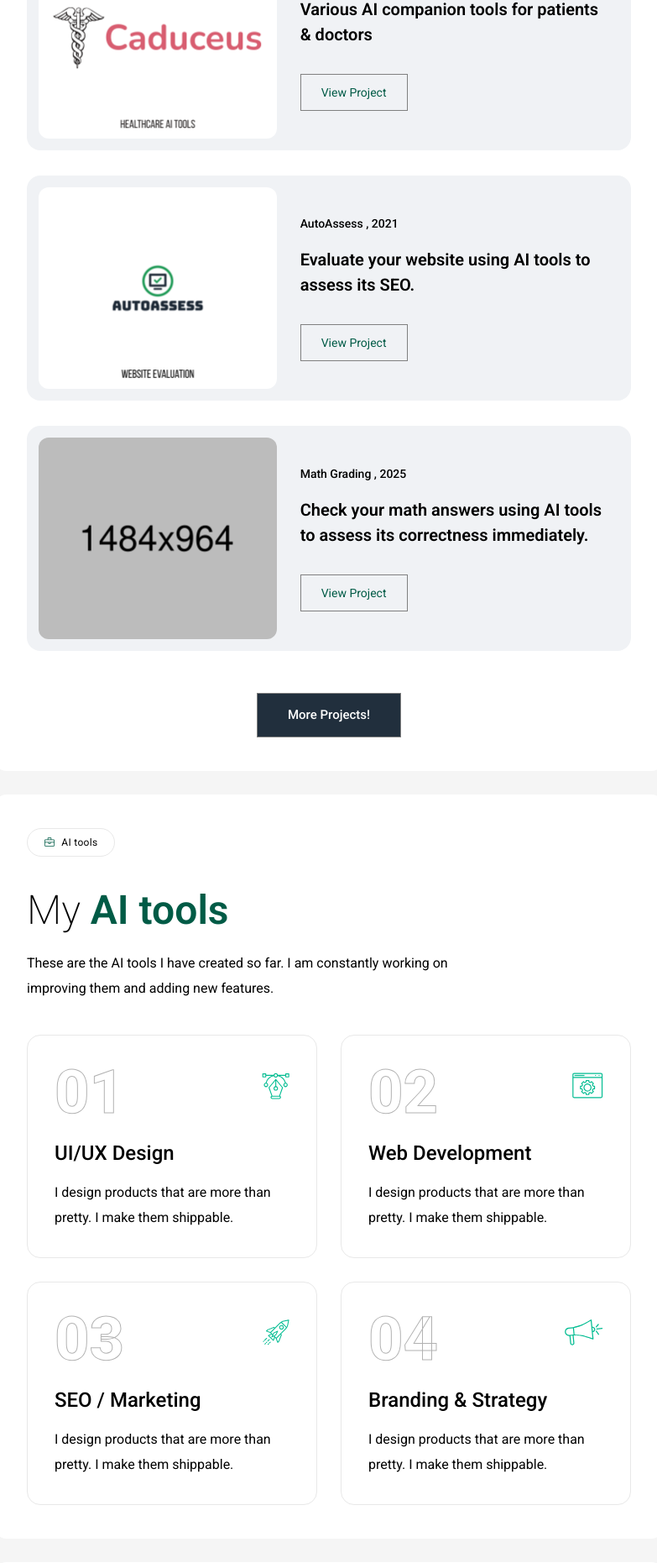
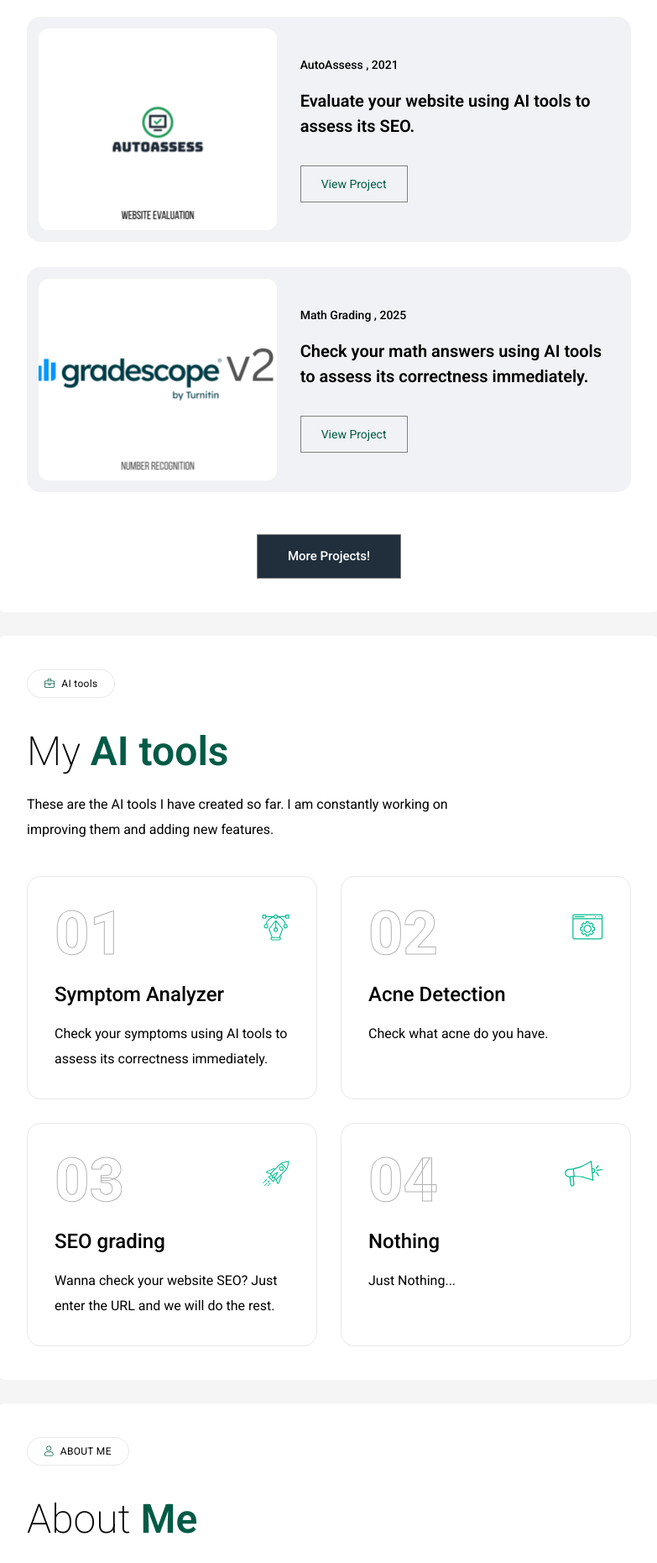
Before and after one commit to AnJayAx/Edsonng, a Flask app: page / in a window 1280 px wide. Shown: the part 1088-2949 px from the top of the page at 84% size, without its empty margins (368-1151 px from the left). Run offline with Flask 3, Linux system fonts and the light colour scheme; parts of the project's set-up code (start-up, migrations or seed data) failed here and were passed over.

Commit message:
update img

```diff
--- a/templates/index.html
+++ b/templates/index.html
@@ -29,7 +29,7 @@
                     </li>
                     <li>
                         <i class="mr-2 fal fa-check-double text-theme"></i>
-                        Open for requests
+                        Just a student
                     </li>
                 </ul>
                 <ul class="mt-7 buttons">
@@ -37,18 +37,18 @@
                         <a href="#contact"
                             class="btn-theme inline-flex items-center gap-2 bg-white dark:bg-nightBlack border-2 border-black dark:border-white py-4 md:py-4.5 lg:px-9 px-7 leading-none transition-all duration-300 hover:shadow-theme_shadow text-black dark:text-white font-medium text-[15px] md:text-base">
                             <i class="fal fa-magic"></i>
-                            Try out my AI!
+                            View my projects
                         </a>
                     </li>
                 </ul>
 
             </div>
-            <div class="hero-image flex-[0_0_20.3rem] max-md:hidden">
+            <!-- <div class="hero-image flex-[0_0_20.3rem] max-md:hidden">
                 <img src="{{ url_for('static', filename='img/myself/Chatgpt_Ghibli.png') }}" class="dark:hidden"
                     alt="Hero Image - Light Mode">
                 <img src="{{ url_for('static', filename='img/myself/Chatgpt_Ghibli.png') }}" class="hidden dark:block"
                     alt="Hero Image - Dark Mode">
-            </div>
+            </div> -->
         </div>
 
     </div>
@@ -149,7 +149,7 @@
             <div class="article group">
                 <div class="thumbnail overflow-hidden flex col-span-12 sm:col-span-6 md:col-span-5">
                     <a href="article-details.html" class="block w-full overflow-hidden rounded-xl">
-                        <img src="{{ url_for('static', filename='img/blog/article3.png') }}"
+                        <img src="{{ url_for('static', filename='img/projects/GradescopeV2.png') }}"
                             class="object-cover object-center w-full h-full min-h-[288px] max-h-60 md:min-h-60 transition-all duration-300 ease-in-out group-hover:scale-105"
                             alt="Post Title">
                     </a>
@@ -194,7 +194,7 @@
 </div>
 <!-- Blog Section End -->
 
-<!-- My Services Section Start -->
+<!-- My AI tools Section Start -->
 <div data-scroll-index="2" id="service">
 
     <div class="service-section px-5 py-8 md:p-8 bg-white dark:bg-nightBlack rounded-2xl lg:p-10 2xl:p-13">
@@ -228,10 +228,10 @@
                     01
                 </div>
                 <h4 class="mt-5 mb-4 text-xl font-medium text-black dark:text-white xl:text-2xl">
-                    UI/UX Design
+                    Symptom Analyzer
                 </h4>
                 <p>
-                    I design products that are more than pretty. I make them shippable.
+                    Check your symptoms using AI tools to assess its correctness immediately.
                 </p>
             </div>
             <div class="card-item group hover:border-theme dark:hover:border-theme">
@@ -255,10 +255,10 @@
                     02
                 </div>
                 <h4 class="mt-5 mb-4 text-xl font-medium text-black dark:text-white xl:text-2xl">
-                    Web Development
+                    Acne Detection
                 </h4>
                 <p>
-                    I design products that are more than pretty. I make them shippable.
+                    Check what acne do you have.
                 </p>
             </div>
             <div class="card-item group hover:border-theme dark:hover:border-theme">
@@ -291,10 +291,10 @@
                     03
                 </div>
                 <h4 class="mt-5 mb-4 text-xl font-medium text-black dark:text-white xl:text-2xl">
-                    SEO / Marketing
+                    SEO grading
                 </h4>
                 <p>
-                    I design products that are more than pretty. I make them shippable.
+                    Wanna check your website SEO? Just enter the URL and we will do the rest.
                 </p>
             </div>
             <div class="card-item group hover:border-theme dark:hover:border-theme">
@@ -311,10 +311,10 @@
                     04
                 </div>
                 <h4 class="mt-5 mb-4 text-xl font-medium text-black dark:text-white xl:text-2xl">
-                    Branding & Strategy
+                    Nothing
                 </h4>
                 <p>
-                    I design products that are more than pretty. I make them shippable.
+                    Just Nothing...
                 </p>
             </div>
         </div>
```
Also changed, not shown: static/img/projects/GradescopeV2.png (added).
